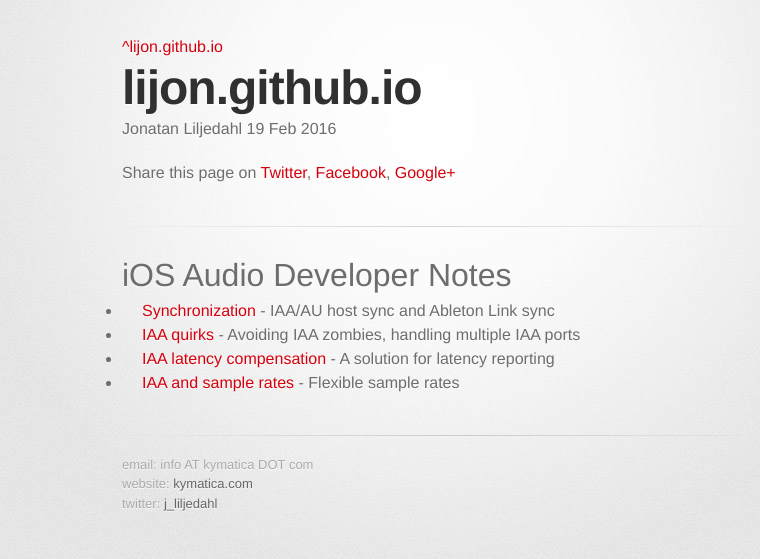
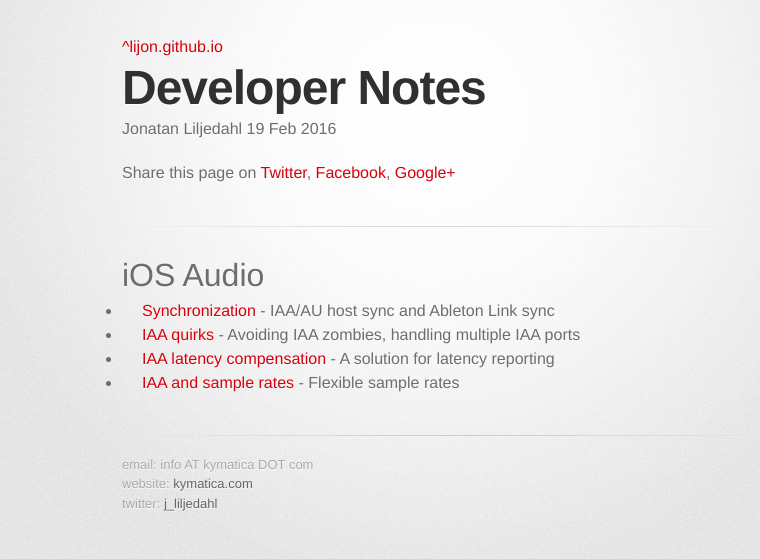
Before and after one commit to lijon/lijon.github.io, a Jekyll site: the page built from index.md, in a window 1280 px wide. Shown: the top 559 px of the page, without its empty margins (208-968 px from the left). Built offline with Jekyll 4.4.1, drawn with Linux system fonts in a browser that asks for light colours; some web fonts are replaced.

Commit message:
tweak index page

```diff
--- a/index.md
+++ b/index.md
@@ -1,9 +1,9 @@
 ---
-title: lijon.github.io
+title: Developer Notes
 layout: default
 ---
 
-# iOS Audio Developer Notes
+# iOS Audio
 - [Synchronization](/ios_audio_sync.html) - IAA/AU host sync and Ableton Link sync
 - [IAA quirks](/iaa_quirks.html) - Avoiding IAA zombies, handling multiple IAA ports
 - [IAA latency compensation](/iaa_latency_comp.html) - A solution for latency reporting
```
